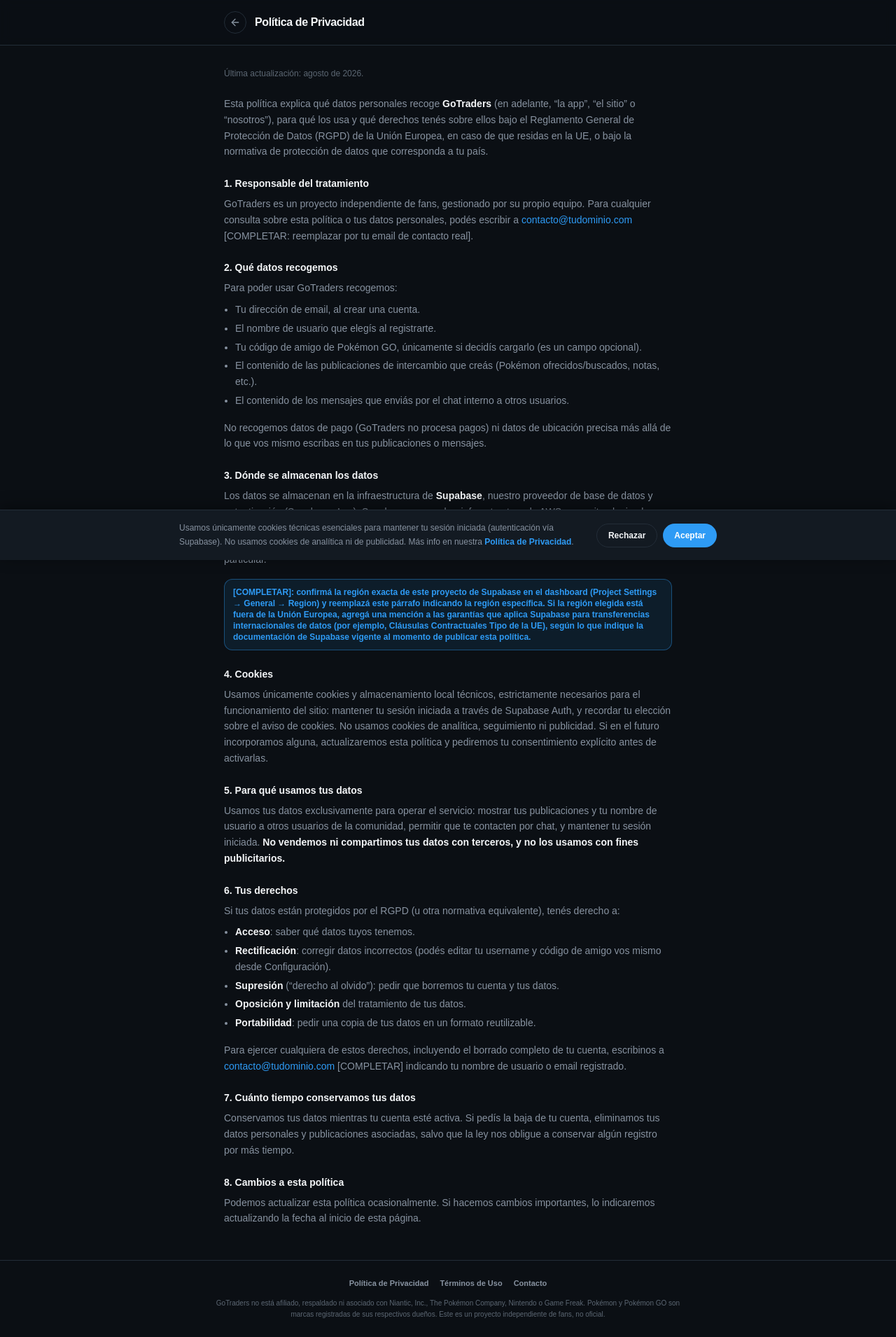
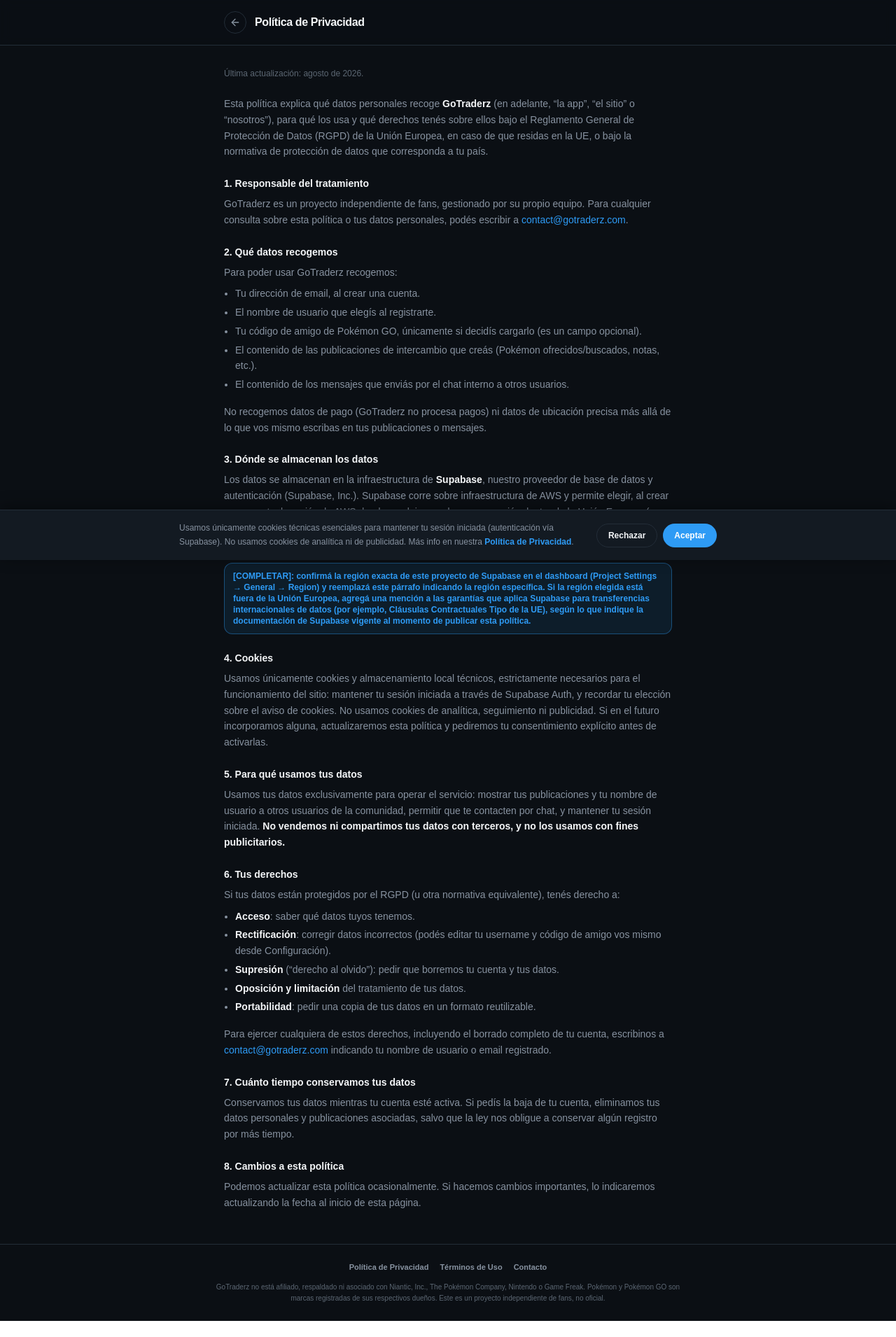
Before and after one commit to sntvivero-cell/PokemonSearch, a Next.js app: page /legal/privacidad in a window 1280 px wide. Shown: the whole page at 70% size. After the commit the page ends 1887 px from the top, so only its background shows below. Built offline with nearby package versions, Linux system fonts and the light colour scheme.

Commit message:
todo listo

```diff
--- a/app/components/layout/Footer.tsx
+++ b/app/components/layout/Footer.tsx
@@ -15,7 +15,7 @@ export function Footer() {
         </Link>
       </nav>
       <p className="mx-auto max-w-2xl text-center text-[10px] leading-relaxed text-[#5C6773]">
-        GoTraders no está afiliado, respaldado ni asociado con Niantic, Inc., The Pokémon Company, Nintendo o Game
+        GoTraderz no está afiliado, respaldado ni asociado con Niantic, Inc., The Pokémon Company, Nintendo o Game
         Freak. Pokémon y Pokémon GO son marcas registradas de sus respectivos dueños. Este es un proyecto
         independiente de fans, no oficial.
       </p>
--- a/app/contacto/page.tsx
+++ b/app/contacto/page.tsx
@@ -2,11 +2,10 @@ import Link from 'next/link';
 import { ArrowLeft, Mail } from 'lucide-react';
 
 export const metadata = {
-  title: 'Contacto — GoTraders',
+  title: 'Contacto — GoTraderz',
 };
 
-// [COMPLETAR]: reemplazar por el email de contacto real antes de publicar.
-const CONTACT_EMAIL = 'contacto@tudominio.com';
+const CONTACT_EMAIL = 'contact@gotraderz.com';
 
 export default function ContactPage() {
   return (
--- a/app/layout.tsx
+++ b/app/layout.tsx
@@ -15,7 +15,7 @@ const geistMono = Geist_Mono({
 });
 
 export const metadata: Metadata = {
-  title: "GoTraders",
+  title: "GoTraderz",
   description: "Tablón de intercambios de la comunidad de Pokémon GO",
   icons: {
     icon: "/icon-512.png",
--- a/app/legal/privacidad/page.tsx
+++ b/app/legal/privacidad/page.tsx
@@ -2,7 +2,7 @@ import Link from 'next/link';
 import { ArrowLeft } from 'lucide-react';
 
 export const metadata = {
-  title: 'Política de Privacidad — GoTraders',
+  title: 'Política de Privacidad — GoTraderz',
 };
 
 export default function PrivacyPolicyPage() {
@@ -25,7 +25,7 @@ export default function PrivacyPolicyPage() {
         <p className="mb-6 text-xs text-[#5C6773]">Última actualización: agosto de 2026.</p>
 
         <p className="mb-4">
-          Esta política explica qué datos personales recoge <strong className="text-[#F4F6F8]">GoTraders</strong>{' '}
+          Esta política explica qué datos personales recoge <strong className="text-[#F4F6F8]">GoTraderz</strong>{' '}
           (en adelante, &ldquo;la app&rdquo;, &ldquo;el sitio&rdquo; o &ldquo;nosotros&rdquo;), para qué los usa y qué derechos tenés sobre ellos bajo
           el Reglamento General de Protección de Datos (RGPD) de la Unión Europea, en caso de que residas en la UE,
           o bajo la normativa de protección de datos que corresponda a tu país.
@@ -33,16 +33,15 @@ export default function PrivacyPolicyPage() {
 
         <h2 className="mb-2 mt-6 text-sm font-bold text-[#F4F6F8]">1. Responsable del tratamiento</h2>
         <p className="mb-4">
-          GoTraders es un proyecto independiente de fans, gestionado por su propio equipo. Para cualquier
+          GoTraderz es un proyecto independiente de fans, gestionado por su propio equipo. Para cualquier
           consulta sobre esta política o tus datos personales, podés escribir a{' '}
-          <a href="mailto:contacto@tudominio.com" className="text-[#2E9BF5] hover:underline">
-            contacto@tudominio.com
-          </a>{' '}
-          [COMPLETAR: reemplazar por tu email de contacto real].
+          <a href="mailto:contact@gotraderz.com" className="text-[#2E9BF5] hover:underline">
+            contact@gotraderz.com
+          </a>.
         </p>
 
         <h2 className="mb-2 mt-6 text-sm font-bold text-[#F4F6F8]">2. Qué datos recogemos</h2>
-        <p className="mb-2">Para poder usar GoTraders recogemos:</p>
+        <p className="mb-2">Para poder usar GoTraderz recogemos:</p>
         <ul className="mb-4 ml-4 list-disc space-y-1">
           <li>Tu dirección de email, al crear una cuenta.</li>
           <li>El nombre de usuario que elegís al registrarte.</li>
@@ -51,7 +50,7 @@ export default function PrivacyPolicyPage() {
           <li>El contenido de los mensajes que enviás por el chat interno a otros usuarios.</li>
         </ul>
         <p className="mb-4">
-          No recogemos datos de pago (GoTraders no procesa pagos) ni datos de ubicación precisa más allá de lo que
+          No recogemos datos de pago (GoTraderz no procesa pagos) ni datos de ubicación precisa más allá de lo que
           vos mismo escribas en tus publicaciones o mensajes.
         </p>
 
@@ -100,10 +99,10 @@ export default function PrivacyPolicyPage() {
         </ul>
         <p className="mb-4">
           Para ejercer cualquiera de estos derechos, incluyendo el borrado completo de tu cuenta, escribinos a{' '}
-          <a href="mailto:contacto@tudominio.com" className="text-[#2E9BF5] hover:underline">
-            contacto@tudominio.com
+          <a href="mailto:contact@gotraderz.com" className="text-[#2E9BF5] hover:underline">
+            contact@gotraderz.com
           </a>{' '}
-          [COMPLETAR] indicando tu nombre de usuario o email registrado.
+          indicando tu nombre de usuario o email registrado.
         </p>
 
         <h2 className="mb-2 mt-6 text-sm font-bold text-[#F4F6F8]">7. Cuánto tiempo conservamos tus datos</h2>
--- a/app/legal/terminos/page.tsx
+++ b/app/legal/terminos/page.tsx
@@ -2,7 +2,7 @@ import Link from 'next/link';
 import { ArrowLeft } from 'lucide-react';
 
 export const metadata = {
-  title: 'Términos de Uso — GoTraders',
+  title: 'Términos de Uso — GoTraderz',
 };
 
 export default function TermsOfUsePage() {
@@ -24,16 +24,16 @@ export default function TermsOfUsePage() {
       <div className="mx-auto max-w-2xl px-4 py-8 text-sm leading-relaxed text-[#8792A0]">
         <p className="mb-6 text-xs text-[#5C6773]">Última actualización: agosto de 2026.</p>
 
-        <h2 className="mb-2 mt-6 text-sm font-bold text-[#F4F6F8]">1. Qué es GoTraders</h2>
+        <h2 className="mb-2 mt-6 text-sm font-bold text-[#F4F6F8]">1. Qué es GoTraderz</h2>
         <p className="mb-4">
-          GoTraders es una herramienta hecha por fans para que jugadores de Pokémon GO puedan publicar qué Pokémon
+          GoTraderz es una herramienta hecha por fans para que jugadores de Pokémon GO puedan publicar qué Pokémon
           ofrecen y qué buscan a cambio, y coordinar intercambios entre ellos por chat. Es un proyecto independiente,
           no está afiliado con Niantic, Inc., The Pokémon Company, Nintendo ni Game Freak.
         </p>
 
         <h2 className="mb-2 mt-6 text-sm font-bold text-[#F4F6F8]">2. Sin garantía de que los intercambios se concreten</h2>
         <p className="mb-4">
-          GoTraders es solo un tablón de anuncios y un canal de contacto entre usuarios. No garantizamos que un
+          GoTraderz es solo un tablón de anuncios y un canal de contacto entre usuarios. No garantizamos que un
           intercambio publicado vaya a concretarse, ni verificamos la identidad, ubicación real o buena fe de otros
           usuarios. Coordinar y realizar el intercambio dentro de Pokémon GO es responsabilidad exclusiva de las
           personas involucradas.
@@ -42,12 +42,12 @@ export default function TermsOfUsePage() {
         <h2 className="mb-2 mt-6 text-sm font-bold text-[#F4F6F8]">3. Responsabilidad sobre el contenido publicado</h2>
         <p className="mb-4">
           Cada usuario es el único responsable del contenido que publica: sus publicaciones de intercambio, notas,
-          nombre de usuario, código de amigo (si lo carga) y mensajes de chat. GoTraders no revisa previamente ese
+          nombre de usuario, código de amigo (si lo carga) y mensajes de chat. GoTraderz no revisa previamente ese
           contenido antes de que se publique.
         </p>
 
         <h2 className="mb-2 mt-6 text-sm font-bold text-[#F4F6F8]">4. Qué no está permitido</h2>
-        <p className="mb-2">No está permitido usar GoTraders para publicar o enviar:</p>
+        <p className="mb-2">No está permitido usar GoTraderz para publicar o enviar:</p>
         <ul className="mb-4 ml-4 list-disc space-y-1">
           <li>Contenido ofensivo, discriminatorio, de acoso o amenazante.</li>
           <li>Spam, publicidad no relacionada, o publicaciones repetidas de forma abusiva.</li>
@@ -63,7 +63,7 @@ export default function TermsOfUsePage() {
 
         <h2 className="mb-2 mt-6 text-sm font-bold text-[#F4F6F8]">6. El servicio se ofrece &ldquo;tal cual&rdquo;</h2>
         <p className="mb-4">
-          GoTraders se ofrece &ldquo;tal cual&rdquo; (&ldquo;as is&rdquo;) y &ldquo;según disponibilidad&rdquo;, sin garantías de ningún tipo, ni
+          GoTraderz se ofrece &ldquo;tal cual&rdquo; (&ldquo;as is&rdquo;) y &ldquo;según disponibilidad&rdquo;, sin garantías de ningún tipo, ni
           explícitas ni implícitas, incluyendo (pero sin limitarse a) garantías de disponibilidad ininterrumpida,
           ausencia de errores, o idoneidad para un propósito particular. Usás el servicio bajo tu propio riesgo.
         </p>
@@ -77,10 +77,9 @@ export default function TermsOfUsePage() {
         <h2 className="mb-2 mt-6 text-sm font-bold text-[#F4F6F8]">8. Contacto</h2>
         <p className="mb-4">
           Para consultas sobre estos términos, escribinos a{' '}
-          <a href="mailto:contacto@tudominio.com" className="text-[#2E9BF5] hover:underline">
-            contacto@tudominio.com
-          </a>{' '}
-          [COMPLETAR: reemplazar por tu email de contacto real].
+          <a href="mailto:contact@gotraderz.com" className="text-[#2E9BF5] hover:underline">
+            contact@gotraderz.com
+          </a>.
         </p>
       </div>
     </main>
--- a/app/page.tsx
+++ b/app/page.tsx
@@ -94,9 +94,9 @@ export default function HomePage() {
       <header className="sticky top-0 z-10 border-b border-[#232D38] bg-[#0B0F14]/90 backdrop-blur-sm">
         <div className="mx-auto flex max-w-6xl items-center justify-between px-4 py-4">
           <div className="flex items-center gap-2.5">
-            <Image src="/logo-1024.png" alt="GoTraders" width={36} height={36} className="rounded-lg" />
+            <Image src="/logo-1024.png" alt="GoTraderz" width={36} height={36} className="rounded-lg" />
             <div>
-              <h1 className="text-lg font-extrabold tracking-tight">GoTraders</h1>
+              <h1 className="text-lg font-extrabold tracking-tight">GoTraderz</h1>
               <p className="text-xs text-[#5C6773]">Tablón de intercambios de la comunidad</p>
             </div>
           </div>
```
